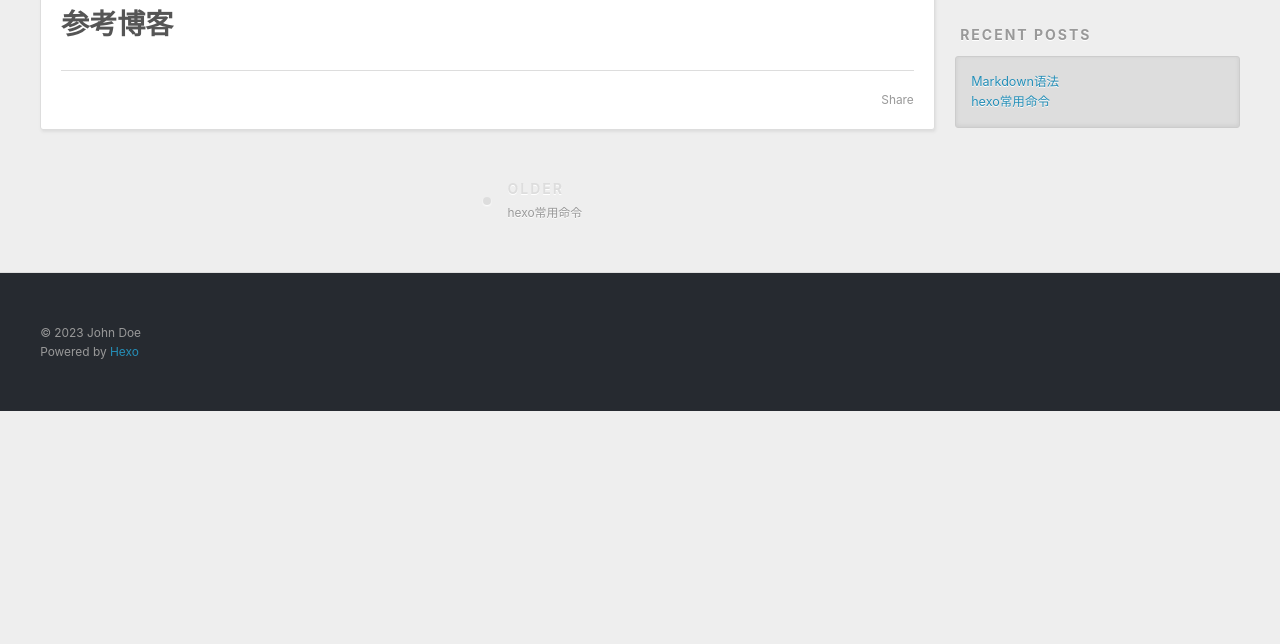
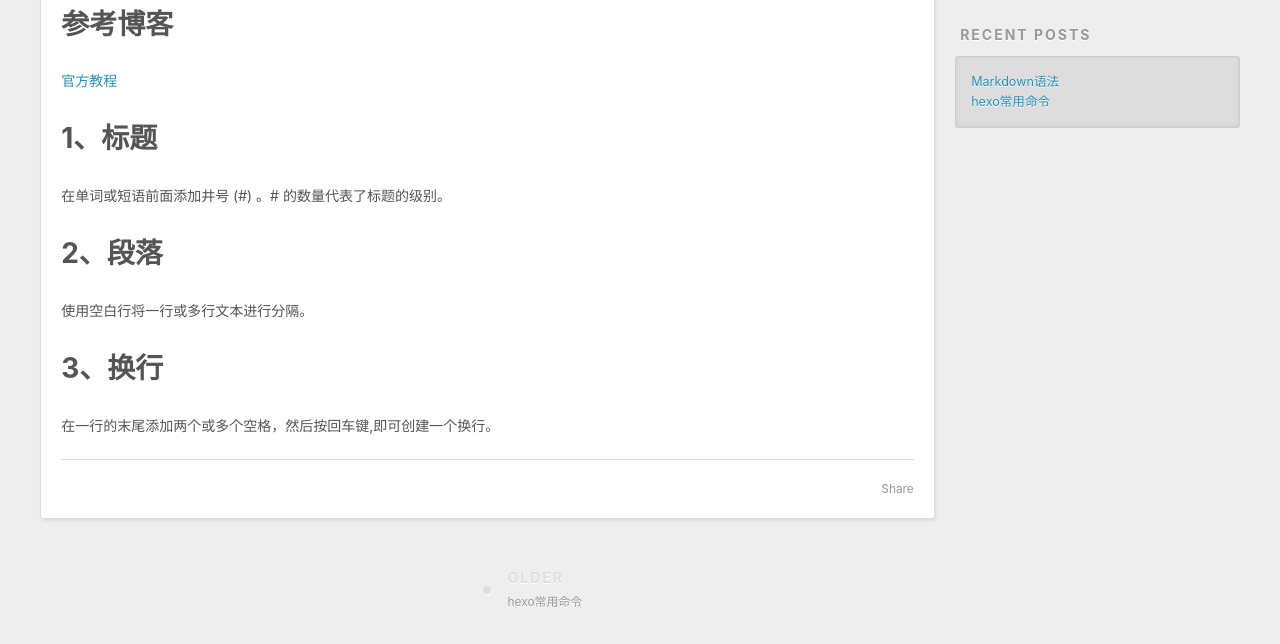
Before and after one commit to cium12138/cium12138.github.io, a plain HTML site: page 2023/12/11/Markdown语法/index.html in a window 1280 px wide. Shown: the part 453-1097 px from the top of the page. Before the commit the page ends 864 px from the top, so only its background shows below. Drawn offline with Linux system fonts and the light colour scheme.

Commit message:
Site updated: 2023-12-11 11:56:18

```diff
--- a/2023/12/11/Markdown语法/index.html
+++ b/2023/12/11/Markdown语法/index.html
@@ -6,15 +6,15 @@
 
   <title>Markdown语法 | Hexo</title>
   <meta name="viewport" content="width=device-width, initial-scale=1, shrink-to-fit=no">
-  <meta name="description" content="参考博客">
+  <meta name="description" content="参考博客官方教程 1、标题在单词或短语前面添加井号 (#) 。# 的数量代表了标题的级别。 2、段落使用空白行将一行或多行文本进行分隔。 3、换行在一行的末尾添加两个或多个空格，然后按回车键,即可创建一个换行。">
 <meta property="og:type" content="article">
 <meta property="og:title" content="Markdown语法">
 <meta property="og:url" content="http://example.com/2023/12/11/Markdown%E8%AF%AD%E6%B3%95/index.html">
 <meta property="og:site_name" content="Hexo">
-<meta property="og:description" content="参考博客">
+<meta property="og:description" content="参考博客官方教程 1、标题在单词或短语前面添加井号 (#) 。# 的数量代表了标题的级别。 2、段落使用空白行将一行或多行文本进行分隔。 3、换行在一行的末尾添加两个或多个空格，然后按回车键,即可创建一个换行。">
 <meta property="og:locale" content="en_US">
 <meta property="article:published_time" content="2023-12-11T02:53:41.000Z">
-<meta property="article:modified_time" content="2023-12-11T03:32:37.843Z">
+<meta property="article:modified_time" content="2023-12-11T03:56:06.916Z">
 <meta property="article:author" content="John Doe">
 <meta name="twitter:card" content="summary">
 
@@ -93,7 +93,11 @@
 
     <div class="e-content article-entry" itemprop="articleBody">
 
-        <h1 id="参考博客"><a href="#参考博客" class="headerlink" title="参考博客"></a>参考博客</h1>
+        <h1 id="参考博客"><a href="#参考博客" class="headerlink" title="参考博客"></a>参考博客</h1><p><a target="_blank" rel="noopener" href="https://markdown.com.cn/basic-syntax/">官方教程</a></p>
+<h1 id="1、标题"><a href="#1、标题" class="headerlink" title="1、标题"></a>1、标题</h1><p>在单词或短语前面添加井号 (#) 。# 的数量代表了标题的级别。</p>
+<h1 id="2、段落"><a href="#2、段落" class="headerlink" title="2、段落"></a>2、段落</h1><p>使用空白行将一行或多行文本进行分隔。</p>
+<h1 id="3、换行"><a href="#3、换行" class="headerlink" title="3、换行"></a>3、换行</h1><p>在一行的末尾添加两个或多个空格，然后按回车键,即可创建一个换行。</p>
+
 
     </div>
     <footer class="article-footer">
```
Also changed, not shown: index.html (+5 -1 lines).
